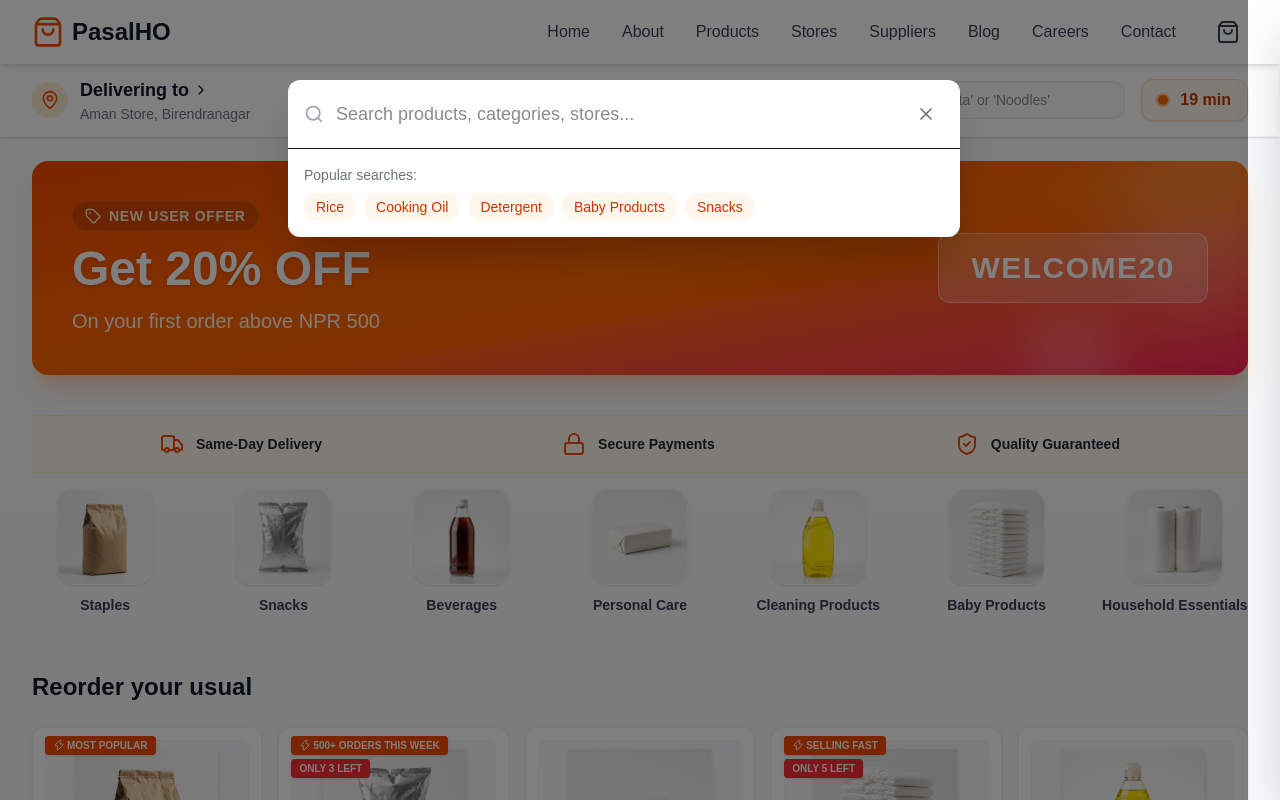
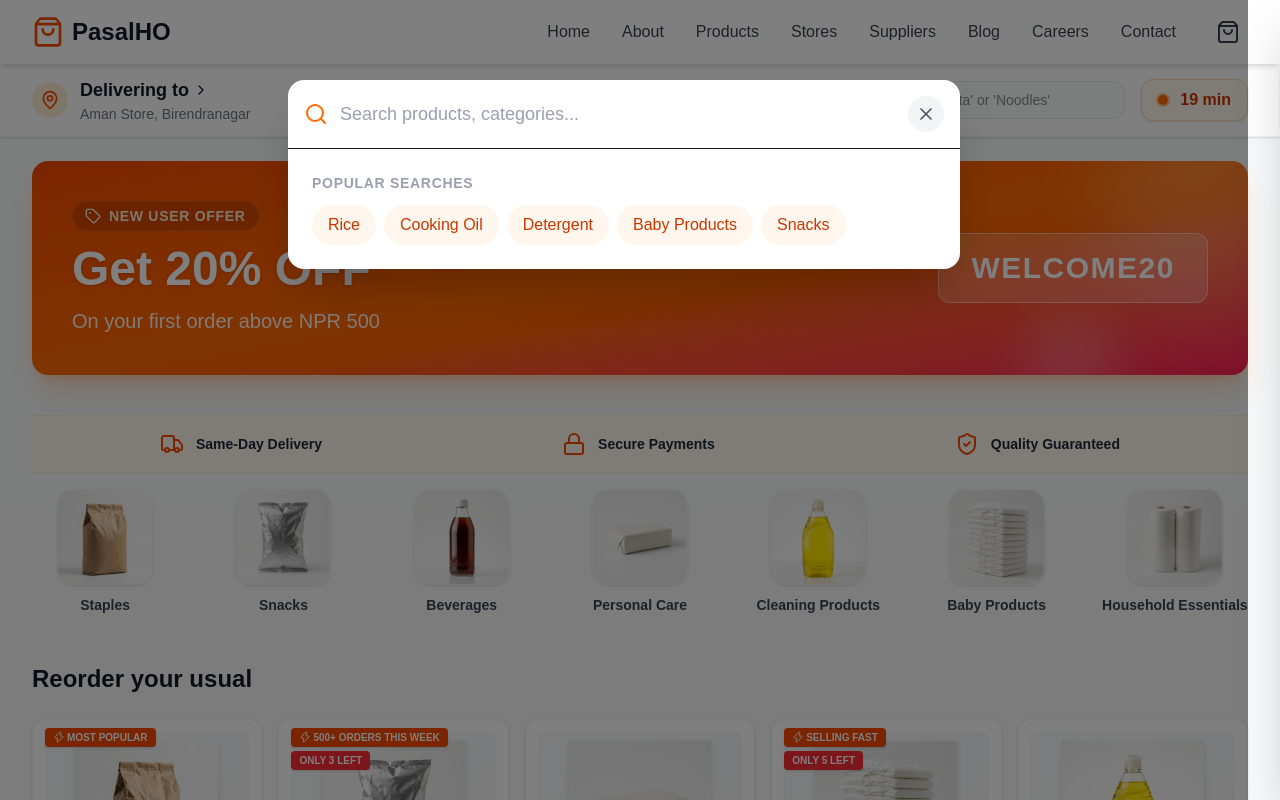
Before and after one commit to surkhettimes05-boop/pasalho-website, a Next.js app: page / in a window 1280 px wide. Both pictures are taken after a click on the button 1158 px from the left and 32 px from the top of the page. Shown: the top 800 px of the page. Built offline with nearby package versions, Linux system fonts and the light colour scheme.

Commit message:
feat: complete phase 3 product discovery and micro interactions

```diff
--- a/src/app/(main)/page.tsx
+++ b/src/app/(main)/page.tsx
@@ -2,14 +2,22 @@
 
 import { useCart, Product } from "@/context/CartContext";
 import { MOCK_PRODUCTS, MOCK_CATEGORIES, MOCK_CATEGORY_DETAILS } from "@/lib/mockData";
-import { MapPin, Search, ChevronRight, Plus, Minus, Tag, Zap } from "lucide-react";
+import { MapPin, Search, ChevronRight, Plus, Minus, Tag, Zap, Check } from "lucide-react";
 import Image from "next/image";
+import { useState } from "react";
 import ConversionBar from "@/components/ConversionBar";
 
 function ProductCard({ product }: { product: Product }) {
   const { items, addItem, updateQuantity } = useCart();
   const cartItem = items.find(item => item.product.id === product.id);
   const quantity = cartItem?.quantity || 0;
+  const [justAdded, setJustAdded] = useState(false);
+
+  const handleAdd = () => {
+    addItem(product);
+    setJustAdded(true);
+    setTimeout(() => setJustAdded(false), 1500);
+  };
 
   return (
     <div className="bg-white rounded-xl shadow-sm hover:shadow-md transition-shadow border border-gray-100 p-3 flex flex-col relative h-full">
@@ -58,10 +66,14 @@
 
           {quantity === 0 ? (
             <button
-              onClick={() => addItem(product)}
-              className="h-8 w-8 md:h-10 md:w-10 bg-orange-50 text-orange-600 rounded-lg flex items-center justify-center hover:bg-orange-600 hover:text-white font-bold border border-orange-200 transition-all duration-300 shadow-sm hover:shadow-md active:scale-95"
+              onClick={handleAdd}
+              className={`h-8 w-8 md:h-10 md:w-10 rounded-lg flex items-center justify-center font-bold border transition-all duration-300 shadow-sm hover:shadow-md active:scale-95 ${
+                justAdded
+                  ? 'bg-green-500 text-white border-green-600'
+                  : 'bg-orange-50 text-orange-600 hover:bg-orange-600 hover:text-white border-orange-200'
+              }`}
             >
-              <Plus className="h-5 w-5" />
+              {justAdded ? <Check className="h-5 w-5" /> : <Plus className="h-5 w-5" />}
             </button>
           ) : (
             <div className="flex items-center bg-orange-600 rounded-lg text-white h-8 md:h-10 overflow-hidden shadow-sm">
@@ -169,8 +181,8 @@
         <ConversionBar />
 
         {/* Variety Loop: Categories */}
-        <section>
-          <div className="flex overflow-x-auto hide-scrollbar gap-4 md:gap-8 pb-4 snap-x md:grid md:grid-cols-7 md:overflow-visible">
+        <section id="categories" className="sticky top-[72px] z-20 bg-gray-50 pt-4 pb-2 border-b border-gray-200 shadow-sm md:static md:bg-transparent md:pt-0 md:pb-0 md:border-none md:shadow-none -mx-4 px-4 sm:mx-0 sm:px-0 mt-0">
+          <div className="flex overflow-x-auto hide-scrollbar gap-4 md:gap-8 pb-2 snap-x md:grid md:grid-cols-7 md:overflow-visible">
             {MOCK_CATEGORY_DETAILS.map((cat) => (
               <div key={cat.name} className="flex flex-col items-center gap-3 snap-start group cursor-pointer w-20 md:w-full flex-shrink-0">
                 <div className="w-16 h-16 md:w-24 md:h-24 rounded-2xl bg-gradient-to-br from-white to-gray-50 flex items-center justify-center shadow-sm group-hover:shadow-lg group-hover:-translate-y-1 transition-all duration-300 border border-gray-100 overflow-hidden relative">
--- a/src/components/BottomNav.tsx
+++ b/src/components/BottomNav.tsx
@@ -6,13 +6,13 @@
 import { usePathname } from "next/navigation";
 
 export default function BottomNav() {
-  const { itemCount, setCartOpen } = useCart();
+  const { itemCount, setCartOpen, setSearchOpen } = useCart();
   const pathname = usePathname();
 
   const navItems = [
-    { name: "Home", href: "/", icon: Home },
-    { name: "Search", href: "/search", icon: Search },
-    { name: "Categories", href: "/categories", icon: Grid },
+    { name: "Home", href: "/", icon: Home, action: null },
+    { name: "Search", href: "#", icon: Search, action: () => setSearchOpen(true) },
+    { name: "Categories", href: "/#categories", icon: Grid, action: null },
   ];
 
   return (
@@ -21,7 +21,16 @@
         {navItems.map((item) => {
           const Icon = item.icon;
           const isActive = pathname === item.href;
-          return (
+          return item.action ? (
+            <button
+              key={item.name}
+              onClick={item.action}
+              className={`flex flex-col items-center justify-center space-y-1 text-gray-500 hover:text-gray-900`}
+            >
+              <Icon className="h-6 w-6" />
+              <span className="text-[10px] font-medium">{item.name}</span>
+            </button>
+          ) : (
             <Link
               key={item.name}
               href={item.href}
--- a/src/components/Search.tsx
+++ b/src/components/Search.tsx
@@ -1,21 +1,40 @@
 'use client'
 
 import { useState } from 'react'
-import { Search as SearchIcon, X } from 'lucide-react'
+import { Search as SearchIcon, X, Plus, Check } from 'lucide-react'
+import { MOCK_PRODUCTS } from '@/lib/mockData'
+import { useCart, Product } from '@/context/CartContext'
+import Image from 'next/image'
 
 export default function Search() {
-  const [isOpen, setIsOpen] = useState(false)
+  const { addItem, isSearchOpen, setSearchOpen } = useCart()
   const [query, setQuery] = useState('')
+  const [addedItems, setAddedItems] = useState<Record<string, boolean>>({})
+
+  // Filter products based on query
+  const searchResults = query.trim() === ''
+    ? []
+    : MOCK_PRODUCTS.filter(product =>
+        product.name.toLowerCase().includes(query.toLowerCase()) ||
+        product.category.toLowerCase().includes(query.toLowerCase())
+      ).slice(0, 5) // Limit to 5 results to keep the dropdown clean
 
   const handleSearch = (e: React.FormEvent) => {
     e.preventDefault()
-    console.log('Searching for:', query)
   }
 
-  if (!isOpen) {
+  const handleAddToCart = (product: Product) => {
+    addItem(product, 1)
+    setAddedItems(prev => ({ ...prev, [product.id]: true }))
+    setTimeout(() => {
+      setAddedItems(prev => ({ ...prev, [product.id]: false }))
+    }, 1500)
+  }
+
+  if (!isSearchOpen) {
     return (
       <button
-        onClick={() => setIsOpen(true)}
+        onClick={() => setSearchOpen(true)}
         className="p-2 rounded-full hover:bg-gray-100 transition-colors"
         aria-label="Search"
       >
@@ -25,41 +44,90 @@
   }
 
   return (
-    <div className="fixed inset-0 bg-black/50 z-50 flex items-start justify-center pt-20">
-      <div className="bg-white rounded-xl shadow-2xl w-full max-w-2xl mx-4 overflow-hidden">
-        <form onSubmit={handleSearch} className="flex items-center p-4 border-b">
-          <SearchIcon className="h-5 w-5 text-gray-400 mr-3" />
+    <div className="fixed inset-0 bg-black/50 z-50 flex items-start justify-center pt-20 px-4">
+      <div className="bg-white rounded-2xl shadow-2xl w-full max-w-2xl overflow-hidden flex flex-col max-h-[80vh]">
+        <form onSubmit={handleSearch} className="flex items-center p-4 border-b shrink-0">
+          <SearchIcon className="h-6 w-6 text-orange-500 mr-3" />
           <input
             type="text"
             value={query}
             onChange={(e) => setQuery(e.target.value)}
-            placeholder="Search products, categories, stores..."
-            className="flex-1 outline-none text-lg"
+            placeholder="Search products, categories..."
+            className="flex-1 outline-none text-lg text-gray-900 placeholder-gray-400"
             autoFocus
           />
           <button
             type="button"
-            onClick={() => setIsOpen(false)}
-            className="p-2 rounded-full hover:bg-gray-100 transition-colors"
+            onClick={() => {
+              setSearchOpen(false)
+              setQuery('')
+            }}
+            className="p-2 rounded-full bg-gray-100 hover:bg-gray-200 transition-colors ml-2"
           >
-            <X className="h-5 w-5 text-gray-500" />
+            <X className="h-5 w-5 text-gray-600" />
           </button>
         </form>
 
-        <div className="p-4">
-          <p className="text-sm text-gray-500 mb-2">Popular searches:</p>
+        <div className="overflow-y-auto flex-1">
+          {query.trim() === '' ? (
+            <div className="p-6">
+              <p className="text-sm font-semibold text-gray-400 uppercase tracking-wider mb-3">Popular searches</p>
               <div className="flex flex-wrap gap-2">
                 {['Rice', 'Cooking Oil', 'Detergent', 'Baby Products', 'Snacks'].map((term) => (
                   <button
                     key={term}
                     onClick={() => setQuery(term)}
-                className="px-3 py-1 bg-orange-50 text-orange-700 rounded-full text-sm hover:bg-orange-100 transition-colors"
+                    className="px-4 py-2 bg-orange-50 text-orange-700 rounded-full font-medium hover:bg-orange-100 transition-colors"
                   >
                     {term}
                   </button>
                 ))}
               </div>
             </div>
+          ) : searchResults.length > 0 ? (
+            <div className="p-2">
+              <p className="px-4 py-2 text-sm font-semibold text-gray-400 uppercase tracking-wider">Products</p>
+              {searchResults.map((product) => (
+                <div key={product.id} className="flex items-center gap-4 p-3 hover:bg-gray-50 rounded-xl transition-colors group">
+                  <div className="h-16 w-16 bg-gray-100 rounded-lg overflow-hidden flex-shrink-0 relative border border-gray-200">
+                    <Image
+                      src={product.image}
+                      alt={product.name}
+                      fill
+                      sizes="64px"
+                      className="object-cover p-1"
+                    />
+                  </div>
+                  <div className="flex-1">
+                    <h4 className="font-semibold text-gray-900 group-hover:text-orange-600 transition-colors">{product.name}</h4>
+                    <div className="flex items-center mt-1 space-x-2">
+                      <span className="font-bold text-gray-900">NPR {product.price}</span>
+                      <span className="text-xs text-gray-500">{product.unit}</span>
+                    </div>
+                  </div>
+                  <button
+                    type="button"
+                    onClick={() => handleAddToCart(product)}
+                    disabled={addedItems[product.id]}
+                    className={`h-10 w-10 flex items-center justify-center rounded-full transition-all duration-300 shadow-sm ${
+                      addedItems[product.id]
+                        ? 'bg-green-500 text-white shadow-green-500/30'
+                        : 'bg-orange-100 text-orange-600 hover:bg-orange-600 hover:text-white hover:shadow-orange-600/30'
+                    }`}
+                  >
+                    {addedItems[product.id] ? <Check className="h-5 w-5" /> : <Plus className="h-5 w-5" />}
+                  </button>
+                </div>
+              ))}
+            </div>
+          ) : (
+            <div className="p-12 text-center">
+              <SearchIcon className="h-12 w-12 text-gray-200 mx-auto mb-4" />
+              <p className="text-gray-500 text-lg">No products found for "{query}"</p>
+              <p className="text-gray-400 text-sm mt-1">Try checking your spelling or using more general terms</p>
+            </div>
+          )}
+        </div>
       </div>
     </div>
   )
--- a/src/context/CartContext.tsx
+++ b/src/context/CartContext.tsx
@@ -33,6 +33,8 @@
   remainingForFreeDelivery: number;
   isCartOpen: boolean;
   setCartOpen: (isOpen: boolean) => void;
+  isSearchOpen: boolean;
+  setSearchOpen: (isOpen: boolean) => void;
 }
 
 const CartContext = createContext<CartContextType | undefined>(undefined);
@@ -42,6 +44,7 @@
 export const CartProvider: React.FC<{ children: React.ReactNode }> = ({ children }) => {
   const [items, setItems] = useState<CartItem[]>([]);
   const [isCartOpen, setCartOpen] = useState(false);
+  const [isSearchOpen, setSearchOpen] = useState(false);
 
   const addItem = (product: Product, quantity: number = 1) => {
     setItems((prev) => {
@@ -101,6 +104,8 @@
     remainingForFreeDelivery,
     isCartOpen,
     setCartOpen,
+    isSearchOpen,
+    setSearchOpen,
   };
 
   return <CartContext.Provider value={value}>{children}</CartContext.Provider>;
```
Also changed, not shown: src/app/checkout/success/page.tsx (+10 -2 lines). Lines whose indentation alone changed are shown as unchanged.
